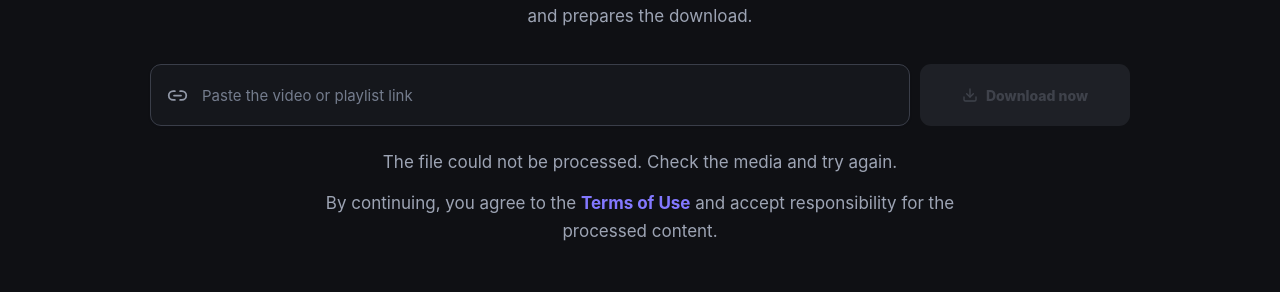
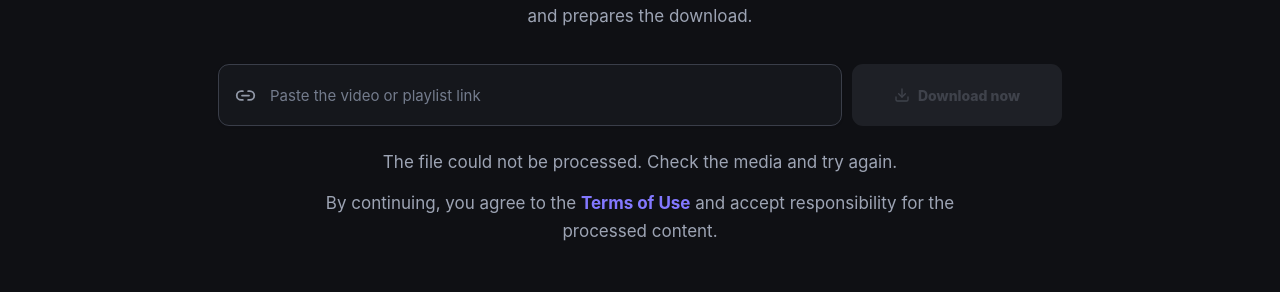
Before and after one commit to matheusdrvieira/baixaboo, a Next.js app in the folder web/: page /en in a window 1280 px wide. Shown: the part 362-654 px from the top of the page. Built offline with nearby package versions, Linux system fonts and the light colour scheme; no server answers.

Commit message:
fix: constrain responsive download form

```diff
--- a/web/src/app/globals.css
+++ b/web/src/app/globals.css
@@ -384,11 +384,14 @@ a {
 }
 
 .download-form {
-  width: min(980px, 100%);
+  width: min(844px, 100%);
+  max-width: 100%;
   margin: 34px auto 0;
   text-align: left;
 }
 .download-input-row {
+  width: 100%;
+  max-width: 100%;
   display: grid;
   grid-template-columns: minmax(0, 1fr) auto;
   gap: 10px;
@@ -446,6 +449,7 @@ a {
   color: #7f8899;
 }
 .download-button {
+  max-width: 100%;
   min-width: 210px;
   height: 62px;
   padding: 0 22px;
@@ -472,6 +476,9 @@ a {
   box-shadow: none;
 }
 .download-button span {
+  min-width: 0;
+  overflow: hidden;
+  text-overflow: ellipsis;
   white-space: nowrap;
 }
 .download-form .legal-line {
@@ -1443,7 +1450,7 @@ a {
   }
 }
 
-@media (max-width: 720px) {
+@media (max-width: 820px) {
   .site-shell {
     padding-top: 64px;
     background-position: center top;
```
